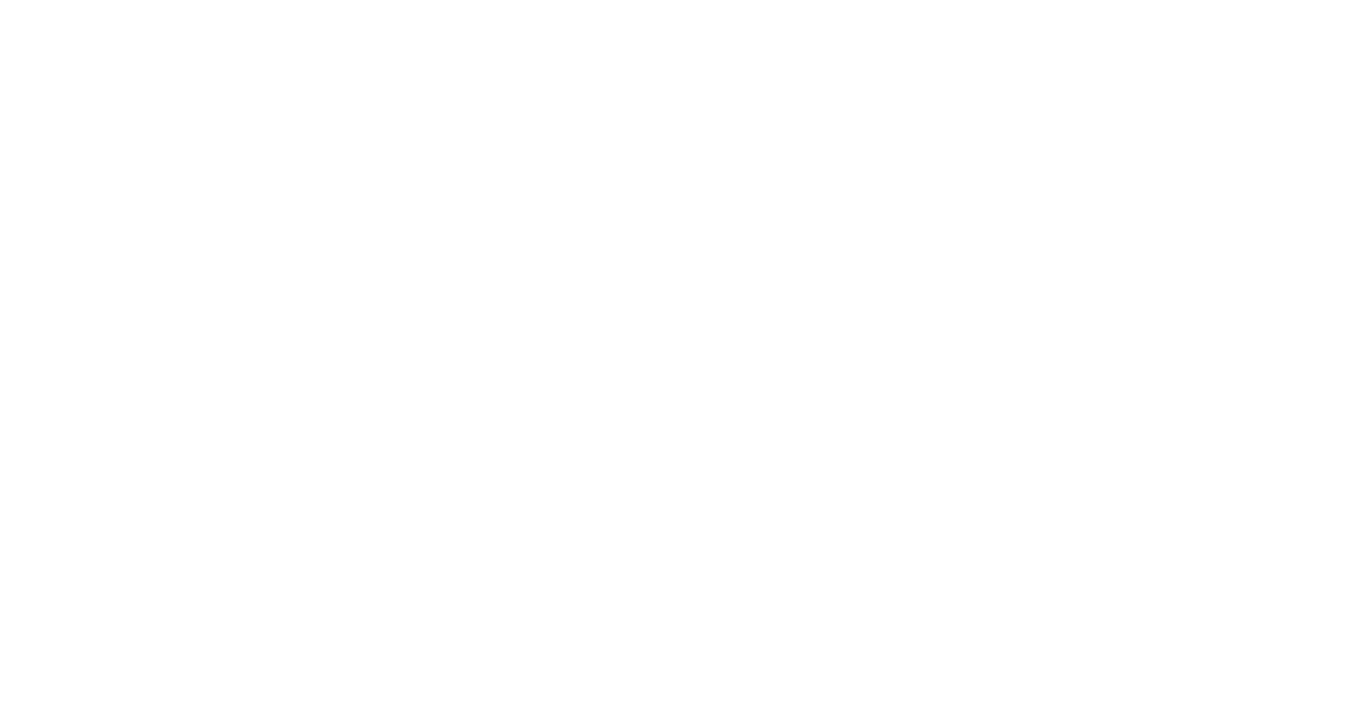
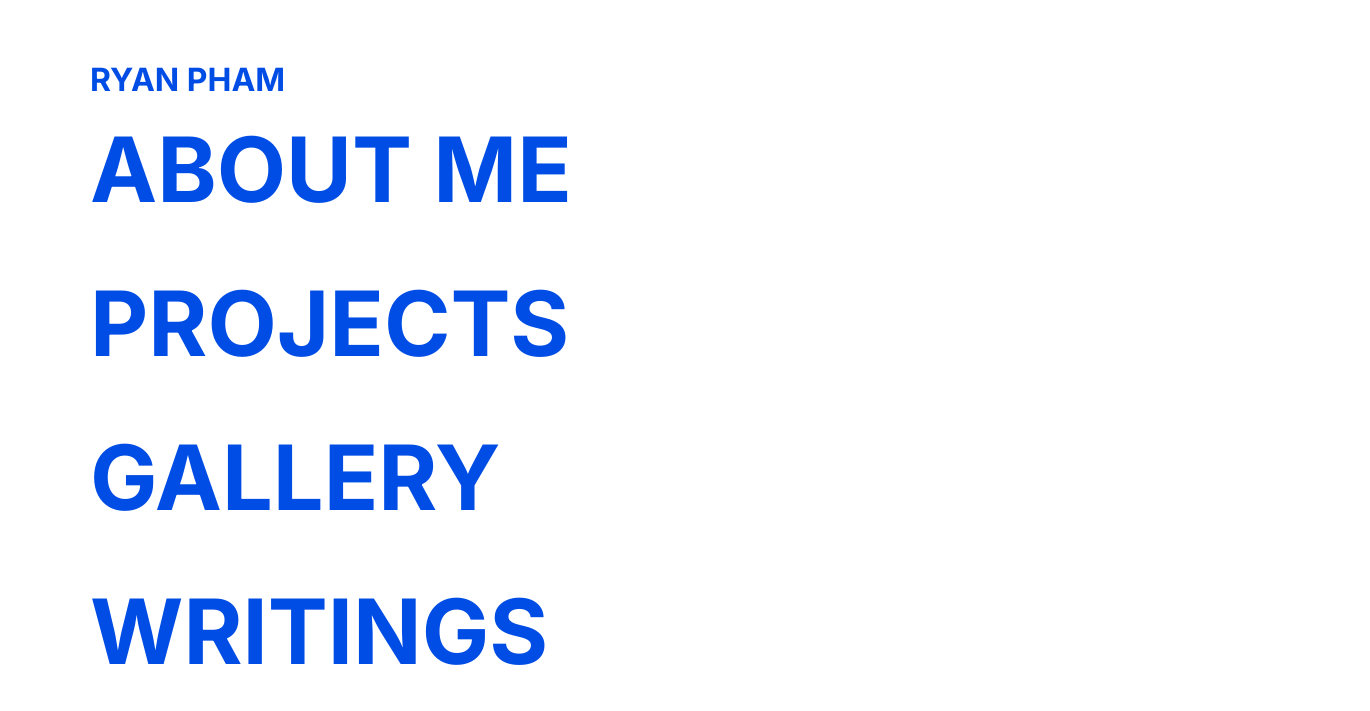
Before and after one commit to pookiesaurus/pookiesaurus.github.io, a plain HTML site: page index.html in a window 1280 px wide. Shown: the whole page, 1370 px wide, since content can reach past the window. Drawn offline with Linux system fonts and the light colour scheme.

Commit message:
newjeans newtee

```diff
--- a/index.html
+++ b/index.html
@@ -4,8 +4,16 @@
     <meta charset="UTF-8">
     <meta name="viewport" content="width=device-width, initial-scale=1.0">
     <title>Ryan Pham</title>
+    <link rel="stylesheet" href="stylesheets/style.css">
+    <link rel="shortcut icon" href="images/logo.svg" type="image/x-icon">
 </head>
 <body>
-
+    <a id="title" class="bold" href="index.html">RYAN PHAM</a>
+    <nav>
+        <a class="bold" href="sites/aboutme.html">ABOUT ME</a>
+        <a class="bold" href="sites/projects.html">PROJECTS</a>
+        <a class="bold" href="sites/gallery.html">GALLERY</a>
+        <a class="bold" href="blog/blog.html">WRITINGS</a>
+    </nav>
 </body>
 </html>
--- /dev/null
+++ b/stylesheets/style.css
@@ -0,0 +1,47 @@
+@import url('https://fonts.googleapis.com/css2?family=Inter:wght@100..900&display=swap');
+
+:root {
+    --darkblue: #004DE5;
+}
+
+* {
+    padding: 0;
+    margin: 0;
+    font-family: "Inter", sans-serif;
+}
+
+a {
+    text-decoration: none;
+    color: var(--darkblue);
+}
+
+.bold {
+    font-weight: 700;
+}
+
+#title {
+    font-size: 32px;
+    position: absolute;
+    transform: translate(90px, 60px)
+}
+
+nav {
+    display: flex;
+    flex-direction: column;
+    position: absolute;
+    top: 50%;
+    transform: translateY(-50%);
+}
+
+nav a {
+    font-size: 90px;
+    width: 100vw;
+    padding-left: 90px;
+    padding-top: calc(45px / 2);
+    padding-bottom: calc(45px / 2);
+}
+
+nav a:hover {
+    color: white;
+    background-color: var(--darkblue);
+}
```
Also changed, not shown: sites/aboutme.html (added, +12 -0 lines), sites/gallery.html (added, +12 -0 lines), sites/projects.html (added, +12 -0 lines), blog/blog.html (added), images/logo.svg (added).
